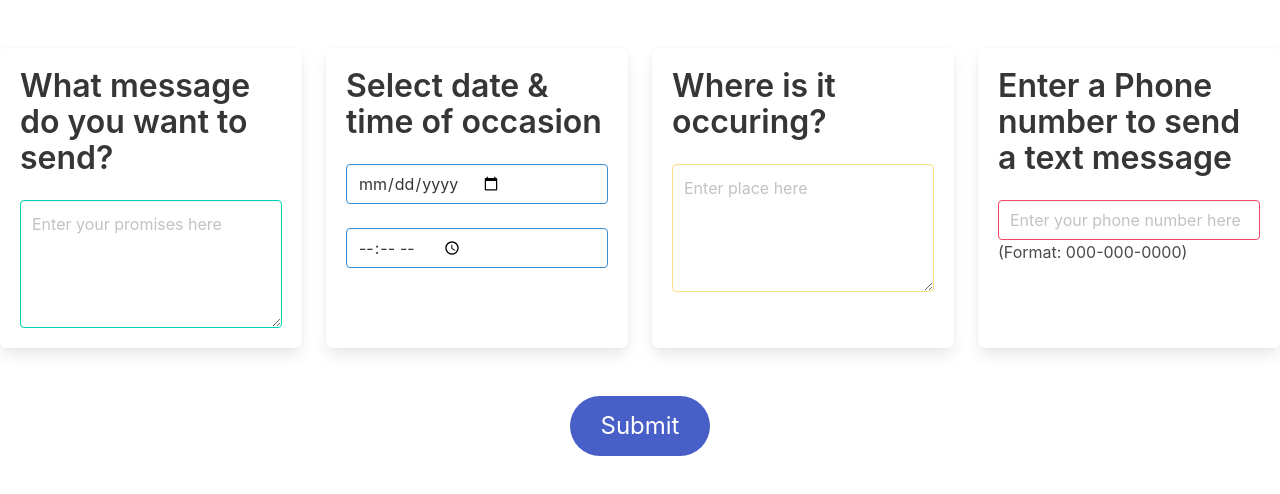
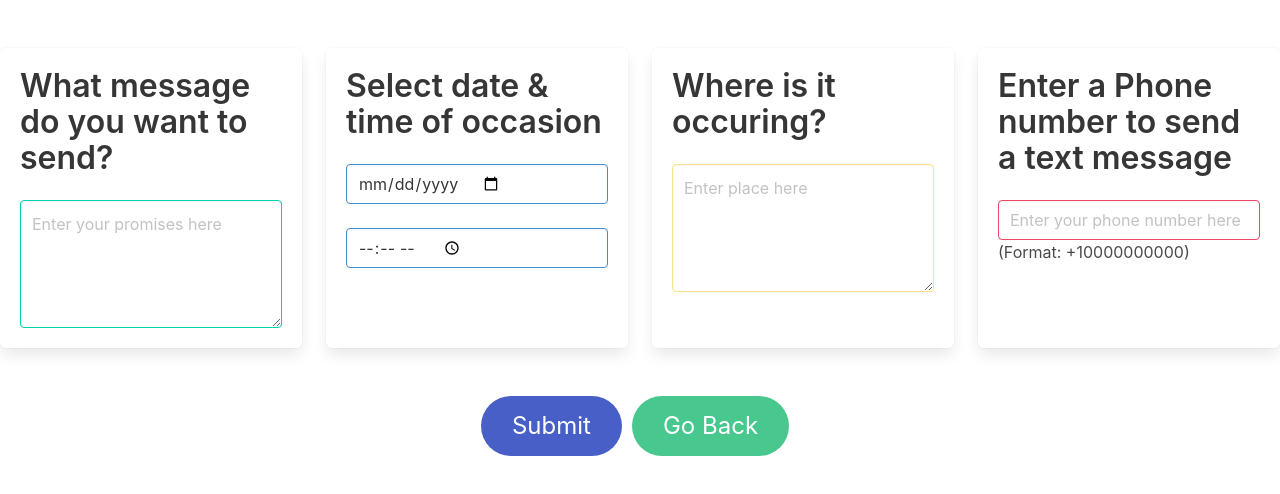
Before and after one commit to henrylee0327/notiText, a React (Create React App) app in the folder frontend/: page /promises/1 in a window 1280 px wide. Shown: the top 494 px of the page. Built offline with nearby package versions, Linux system fonts and the light colour scheme; no server answers.

Commit message:
Buttons added

```diff
--- a/frontend/src/components/EditPage.js
+++ b/frontend/src/components/EditPage.js
@@ -92,9 +92,9 @@ function EditPage (props) {
             <p className="title">Enter a Phone number to send a text message</p>
             <div className="field">
               <div className="control">
-                  <input className="input is-danger" pattern="[0-9]{3}-[0-9]{3}-[0-9]{4}" value={phone} onChange={(e) => setPhone(e.target.value)} type="tel" placeholder="Enter your phone number here"></input>
+                  <input className="input is-danger" pattern='^\+[1-9]\d{1,14}$' value={phone} onChange={(e) => setPhone(e.target.value)} type="tel" placeholder="Enter your phone number here"></input>
                   <br></br>
-                  <p>(Format: 000-000-0000)</p>
+                  <p>(Format: +10000000000)</p>
               </div>
             </div>
             </article>
@@ -103,7 +103,12 @@ function EditPage (props) {
         </div>
         <br></br><br></br>
         <div className="add-button">
-        <button type="submit" onClick={handleSubmit} className="button is-link is-rounded is-centered is-large" >Submit</button>
+          <div>
+            <button type="submit" onClick={handleSubmit} className="button is-link is-rounded is-centered is-large" >Submit</button>
+          </div>
+          <div>
+            <button className="button is-success is-rounded is-centered is-large" ><a href="/promises" style={{color:'#ffffff'}}>Go Back</a></button>
+          </div>
         </div>
     </section>
   </form>
--- a/frontend/src/components/NextPage.css
+++ b/frontend/src/components/NextPage.css
@@ -2,3 +2,8 @@
     width: 50%;
     margin-left: 25%;
 }
+
+.button {
+    color: white;
+    margin-right: 10px;
+}
--- a/frontend/src/components/NextPage.js
+++ b/frontend/src/components/NextPage.js
@@ -42,8 +42,11 @@ function NextPage (props) {
 
   return (
     <>
-    <section className="hero is-primary">
+  <section className="hero is-primary">
     <div className="hero-body">
+      <div className="buttons">
+        <button className="button is-link"><a href="/" style={{color:'#ffffff'}}>Home</a></button>
+      </div>
       <div className="container">
         <h1 className="title">
         <b>NotiText</b>
@@ -64,7 +67,7 @@ function NextPage (props) {
               <div className="card">
                   <header className="card-header">
                     <p className="card-header-title">
-                      Your promise
+                      Your text notification
                     </p>
                   </header>
                   <div className="card-content">
--- a/frontend/src/components/YourPromises.js
+++ b/frontend/src/components/YourPromises.js
@@ -44,6 +44,7 @@ function YourPromises (props) {
     <>
   <section className="hero is-primary">
     <div className="hero-body">
+
       <div className="container">
         <h1 className="title">
           <b>NotiText</b>
```
